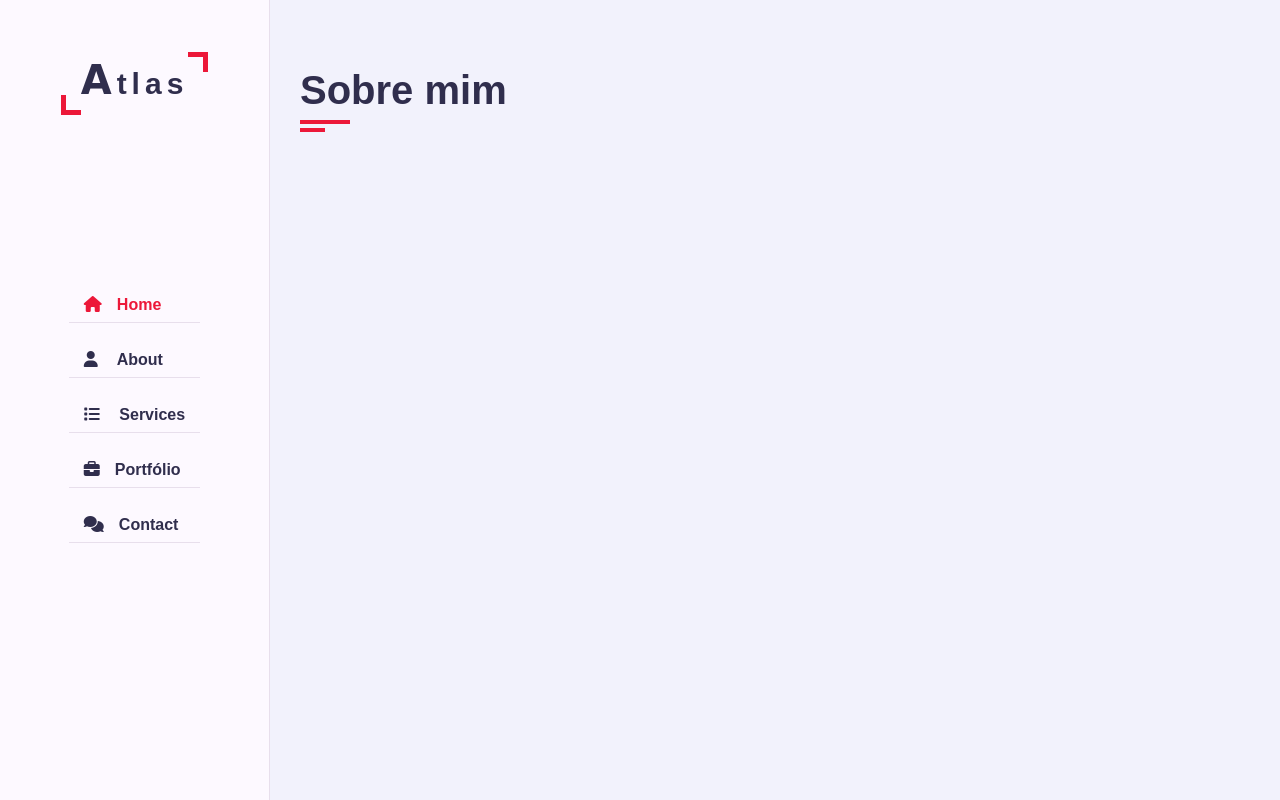
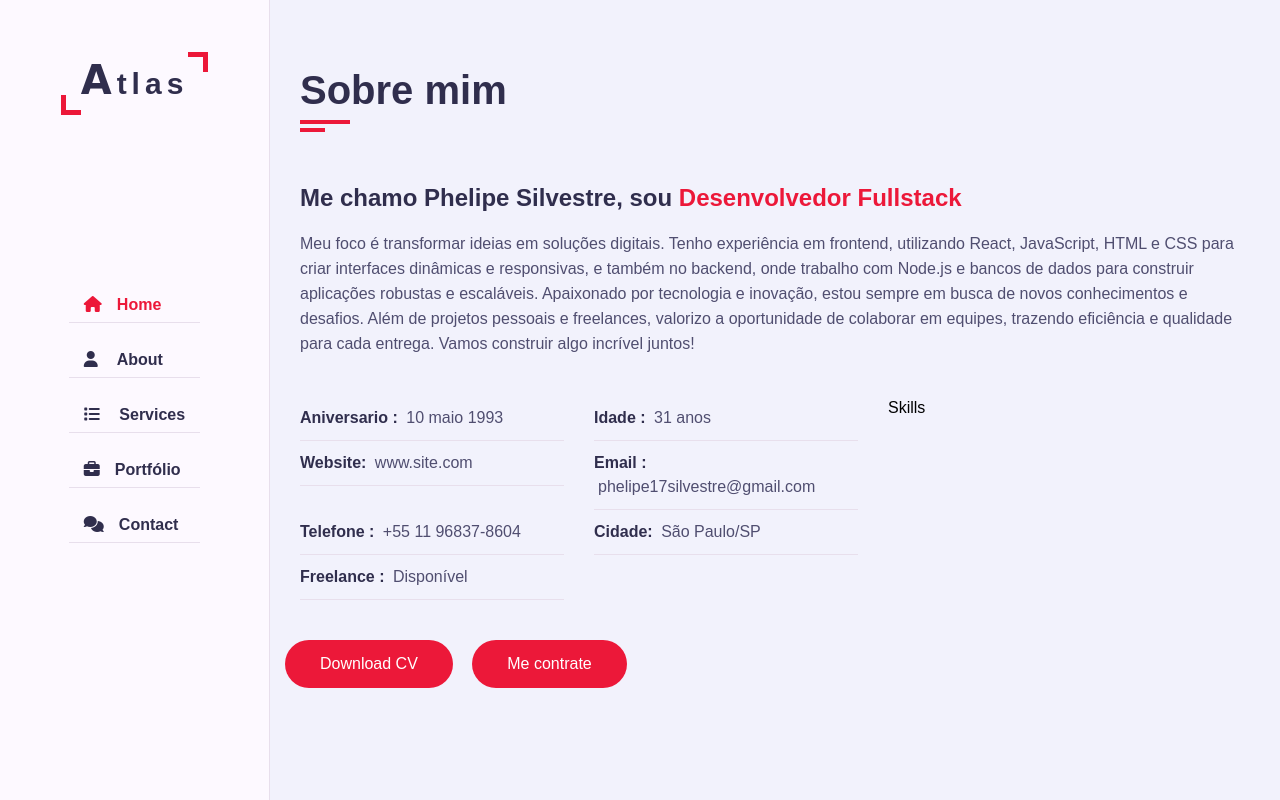
Before and after one commit to PhelipeSilvestre/portfolio-html-css-js, a plain HTML site: page index.html in a window 1280 px wide. Drawn offline with Linux system fonts and the light colour scheme; a web font is replaced by a local one.

Commit message:
add: personal-info section

```diff
--- a/css/style.css
+++ b/css/style.css
@@ -55,6 +55,7 @@ ul {
 .section-title {
   flex: 0 0 100%;
   max-width: 100%;
+  margin-bottom: 60px;
 }
 .section-title h2 {
   font-size: 40px;
@@ -279,3 +280,60 @@ h3.hello span {
   border-radius: 5px;
   height: 400px;
 }
+/* About */
+.about .about-content {
+  flex: 0 0 100%;
+  max-width: 100%;
+}
+.about .about-content .about-text {
+  flex: 0 0 100%;
+  max-width: 100%;
+}
+.about .about-content .about-text h3 {
+  font-size: 24px;
+  margin-bottom: 15px;
+  font-weight: 700;
+  color: var(--text-black-900);
+}
+.about .about-content .about-text h3 span {
+  color: var(--skin-color);
+}
+.about .about-content .about-text p {
+  font-size: 16px;
+  line-height: 25px;
+  color: var(--text-black-700);
+}
+.about .about-content .personal-info {
+  flex: 0 0 60%;
+  max-width: 60%;
+  margin-top: 40px;
+}
+.about .about-content .personal-info .info-item {
+  flex: 0 0 50%;
+  max-width: 50%;
+}
+.about .about-content .personal-info .info-item p {
+  font-weight: 600;
+  padding: 10px 0;
+  font-size: 16px;
+  color: var(--text-black-900);
+  border-bottom: 1px solid var(--bg-black-50);
+}
+.about .about-content .personal-info .info-item p span {
+  font-weight: 400;
+  color: var(--text-black-700);
+  margin-left: 4px;
+  display: inline-block;
+}
+.about .about-content .personal-info .buttons {
+  margin-top: 30px;
+}
+.about .about-content .personal-info .buttons .btn {
+  margin-right: 15px;
+  margin-top: 10px;
+}
+.about .about-content .skills {
+  flex: 0 0 40%;
+  max-width: 40%;
+  margin-top: 40px;
+}
--- a/index.html
+++ b/index.html
@@ -82,6 +82,64 @@
                 <h2>Sobre mim</h2>
               </div>
             </div>
+            <div class="row">
+              <div class="about-content padd-15">
+                <div class="row">
+                  <div class="about-text padd-15">
+                    <h3>
+                      Me chamo Phelipe Silvestre, sou
+                      <span>Desenvolvedor Fullstack</span>
+                    </h3>
+                    <p>
+                      Meu foco é transformar ideias em soluções digitais. Tenho
+                      experiência em frontend, utilizando React, JavaScript,
+                      HTML e CSS para criar interfaces dinâmicas e responsivas,
+                      e também no backend, onde trabalho com Node.js e bancos de
+                      dados para construir aplicações robustas e escaláveis.
+                      Apaixonado por tecnologia e inovação, estou sempre em
+                      busca de novos conhecimentos e desafios. Além de projetos
+                      pessoais e freelances, valorizo a oportunidade de
+                      colaborar em equipes, trazendo eficiência e qualidade para
+                      cada entrega. Vamos construir algo incrível juntos!
+                    </p>
+                  </div>
+                </div>
+                <div class="row">
+                  <div class="personal-info padd-15">
+                    <div class="row">
+                      <div class="info-item padd-15">
+                        <p>Aniversario : <span>10 maio 1993</span></p>
+                      </div>
+                      <div class="info-item padd-15">
+                        <p>Idade : <span>31 anos</span></p>
+                      </div>
+                      <div class="info-item padd-15">
+                        <p>Website: <span>www.site.com</span></p>
+                      </div>
+                      <div class="info-item padd-15">
+                        <p>Email : <span>phelipe17silvestre@gmail.com</span></p>
+                      </div>
+                      <div class="info-item padd-15">
+                        <p>Telefone : <span>+55 11 96837-8604</span></p>
+                      </div>
+                      <div class="info-item padd-15">
+                        <p>Cidade: <span>São Paulo/SP</span></p>
+                      </div>
+                      <div class="info-item padd-15">
+                        <p>Freelance : <span>Disponível</span></p>
+                      </div>
+                    </div>
+                    <div class="row">
+                      <div class="buttons">
+                        <a href="#" class="btn">Download CV</a>
+                        <a href="#contact" class="btn hire-me">Me contrate</a>
+                      </div>
+                    </div>
+                  </div>
+                  <div class="skills padd-15">Skills</div>
+                </div>
+              </div>
+            </div>
           </div>
         </section>
         <!-- ===== Abount Section End =====  -->
```
